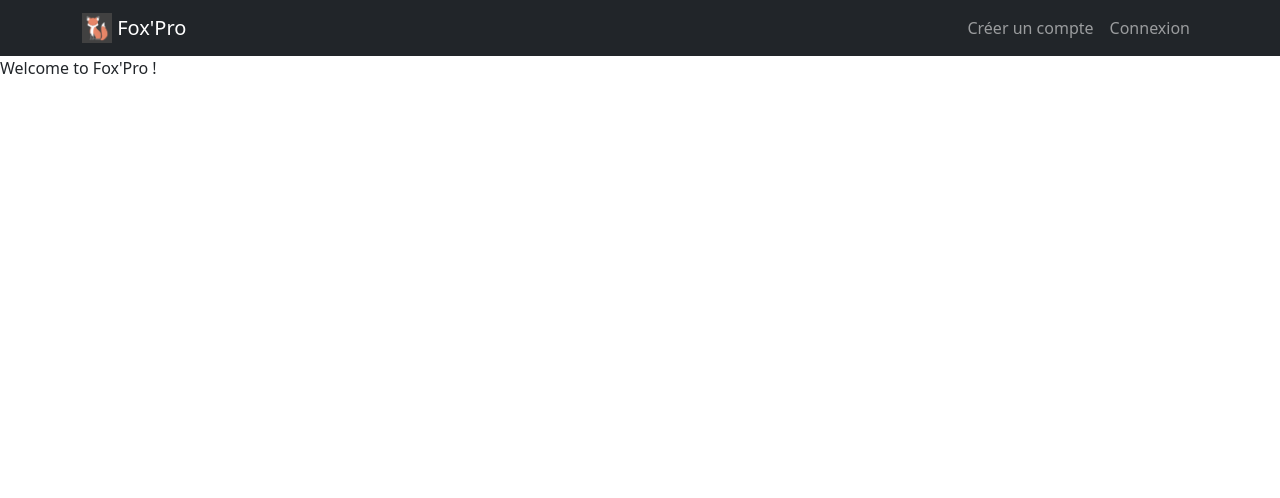
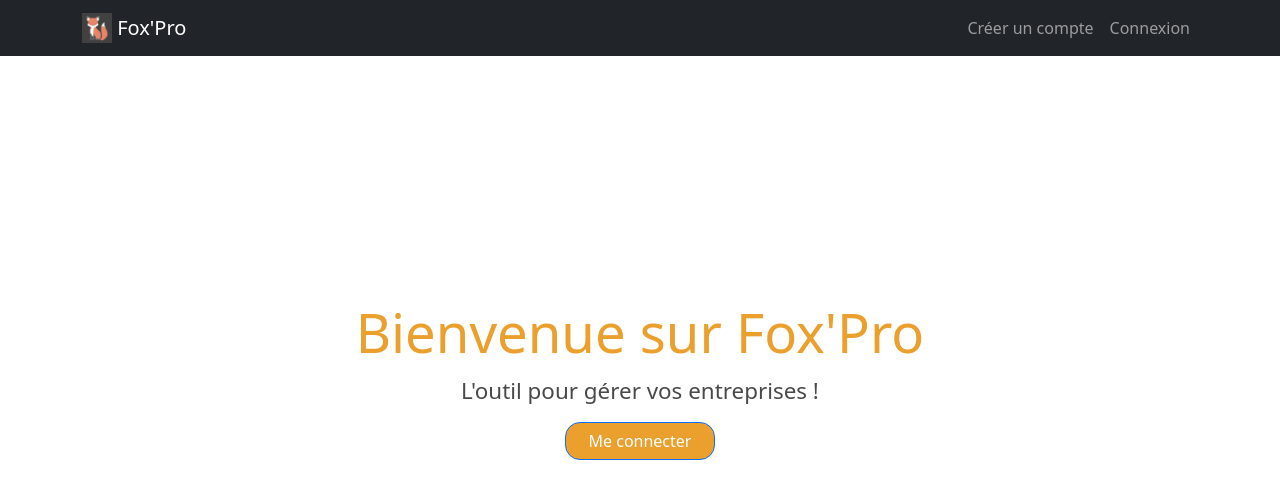
Before and after one commit to ValentinM27/fox-pro, a React (Create React App) app in the folder frontend/: page / in a window 1280 px wide. Shown: the top 498 px of the page. Built offline with nearby package versions, Linux system fonts and the light colour scheme.

Commit message:
Style home page

```diff
--- a/frontend/src/components/Home.jsx
+++ b/frontend/src/components/Home.jsx
@@ -1,11 +1,36 @@
-import React, { Component } from 'react';
+import React from 'react';
+import { useNavigate } from 'react-router-dom';
 
-export default class Home extends Component {
-  render() {
-    return (
-      <div>
-        Welcome to Fox'Pro !
+/**
+ * @Component : Page d'accueil
+ */
+const Home = () => {
+  const navigate = useNavigate();
+
+  /**
+   * Permet de se rendre à la page de connexion
+   */
+  const handleOnLogin = () => {
+    navigate('/login');
+  }
+
+  return (
+    <div className="home">
+        <table Style="min-height: 80vh" className="centered">
+          <tbody>
+            <tr>
+              <td class="align-middle text-center">
+                <span>Bienvenue sur Fox'Pro</span><br />
+                <span>L'outil pour gérer vos entreprises !</span><br />
+                <button onClick={handleOnLogin} className="btn btn-primary margin-top orange">
+                  Me connecter
+                </button>
+              </td>
+            </tr>
+          </tbody>
+        </table>
       </div>
-    )
-  }
+  )
 }
+
+export default Home;
--- a/frontend/src/styles/App.scss
+++ b/frontend/src/styles/App.scss
@@ -1,6 +1,11 @@
 // Color variables
 $_main : #212529;
 $_lightback : #a6a6a6;
+$_orange : #eb9f2d;
+
+html {
+    min-height: 100%;
+}
 
 .scrollable-div {
     overflow: auto;
@@ -54,5 +59,21 @@ button {
 }
 
 .orange {
-    background: #eb9f2d !important;
+    background: $_orange !important;
 }
+
+.home {
+    td span:first-child {
+        font-size: 3.4em;
+        color: $_orange !important;
+    }
+
+    td span{
+        font-size: 1.4em;
+        color: rgb(73, 73, 73);
+    }
+}
+
+.navbar {
+    min-height: 5%;
+}
```
Also changed, not shown: 1 other file (tests, documents, lock files or other folders).
